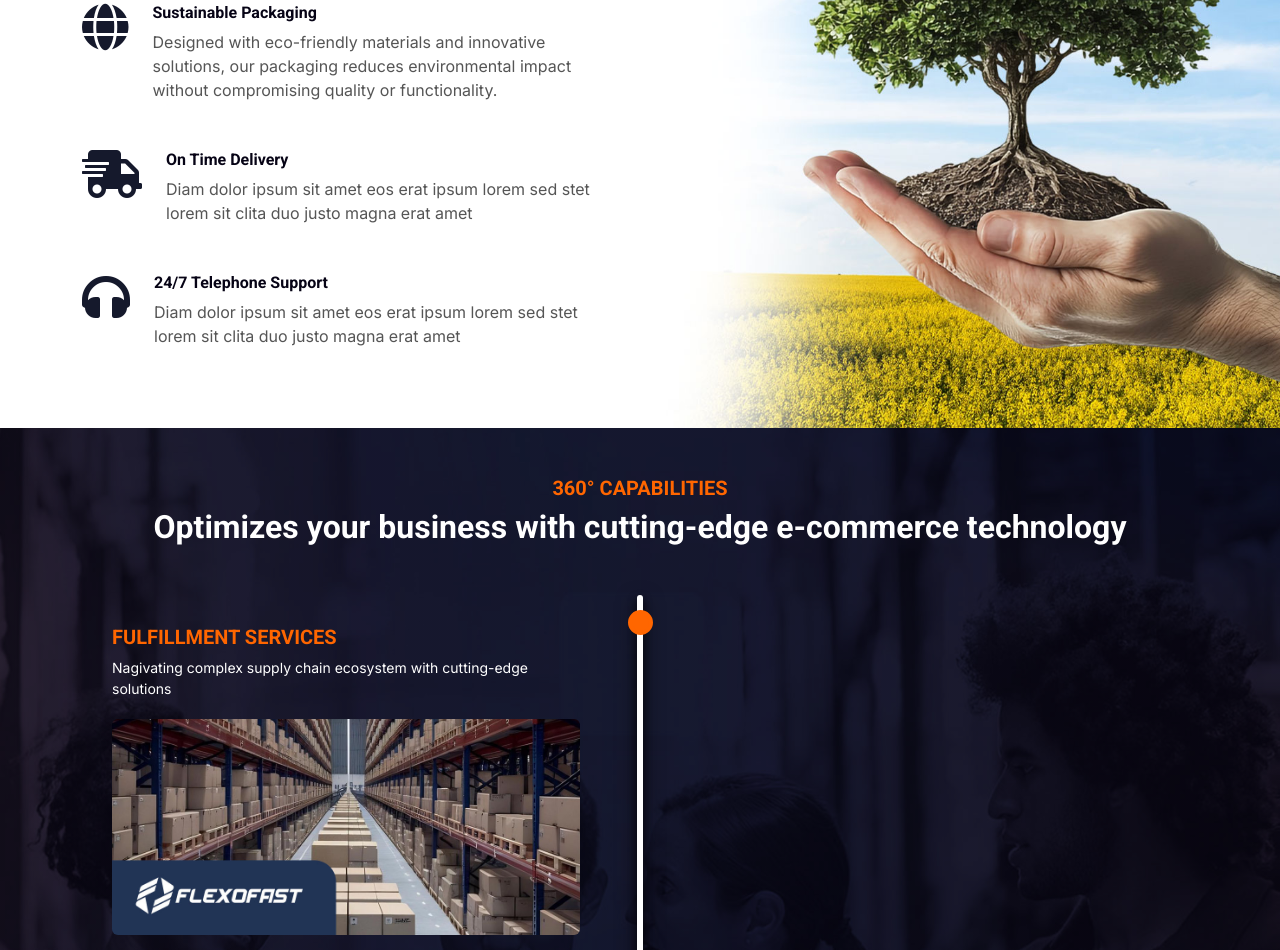
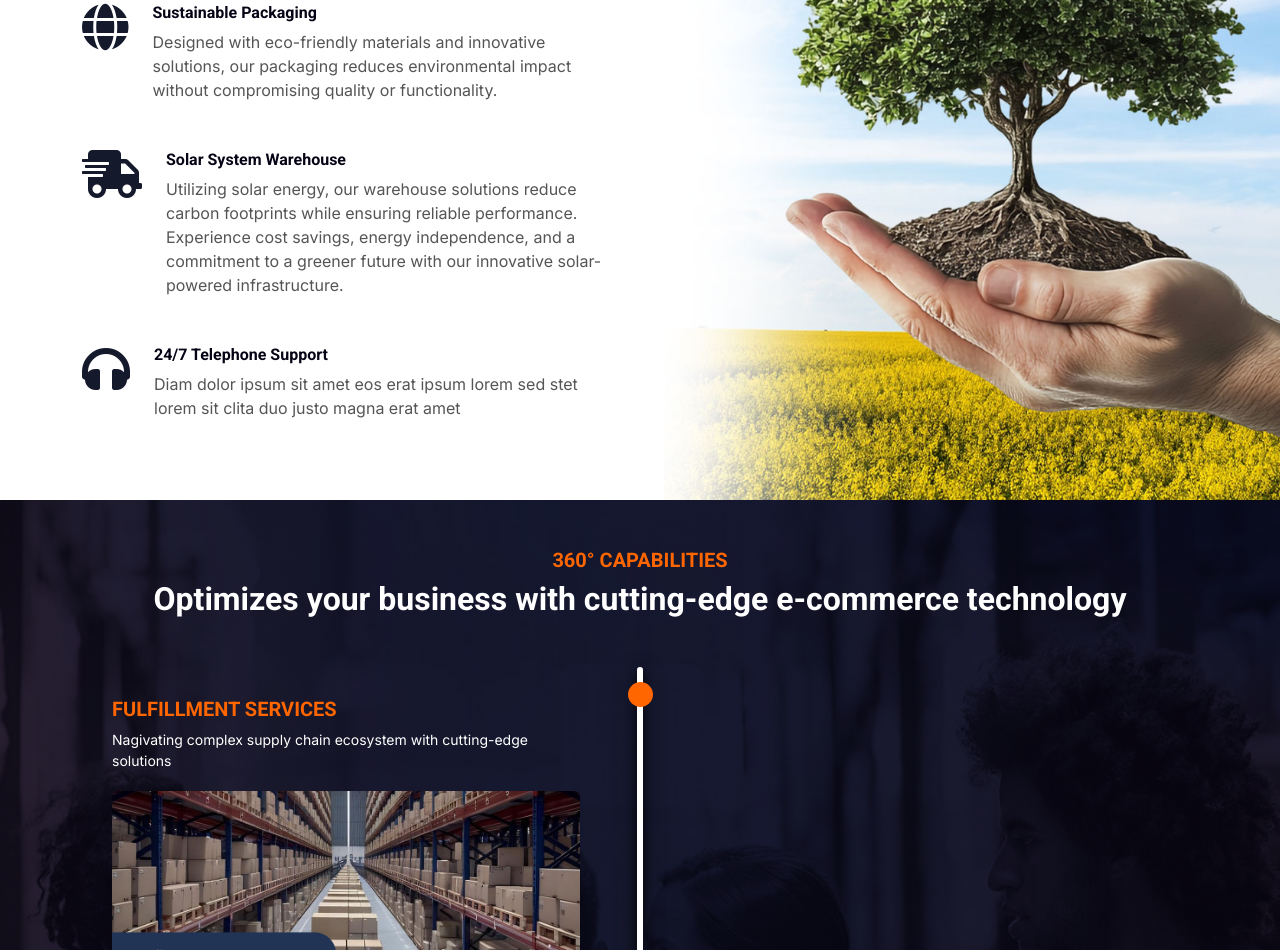
Before and after one commit to fauzanhlmy/flexoffast-revamp, a plain HTML site: page index.html in a window 1280 px wide. Shown: the part 2408-3358 px from the top of the page. Drawn offline with nearby package versions, Linux system fonts and the light colour scheme.

Commit message:
Update index.html

```diff
--- a/index.html
+++ b/index.html
@@ -204,8 +204,8 @@
                     <div class="d-flex mb-5 wow fadeIn" data-wow-delay="0.5s">
                         <i class="fa fa-shipping-fast text-primary fa-3x flex-shrink-0"></i>
                         <div class="ms-4">
-                            <h6>On Time Delivery</h6>
-                            <p class="mb-0">Diam dolor ipsum sit amet eos erat ipsum lorem sed stet lorem sit clita duo justo magna erat amet</p>
+                            <h6>Solar System Warehouse</h6>
+                            <p class="mb-0">Utilizing solar energy, our warehouse solutions reduce carbon footprints while ensuring reliable performance. Experience cost savings, energy independence, and a commitment to a greener future with our innovative solar-powered infrastructure.</p>
                         </div>
                     </div>
                     <div class="d-flex mb-0 wow fadeInUp" data-wow-delay="0.7s">
```
